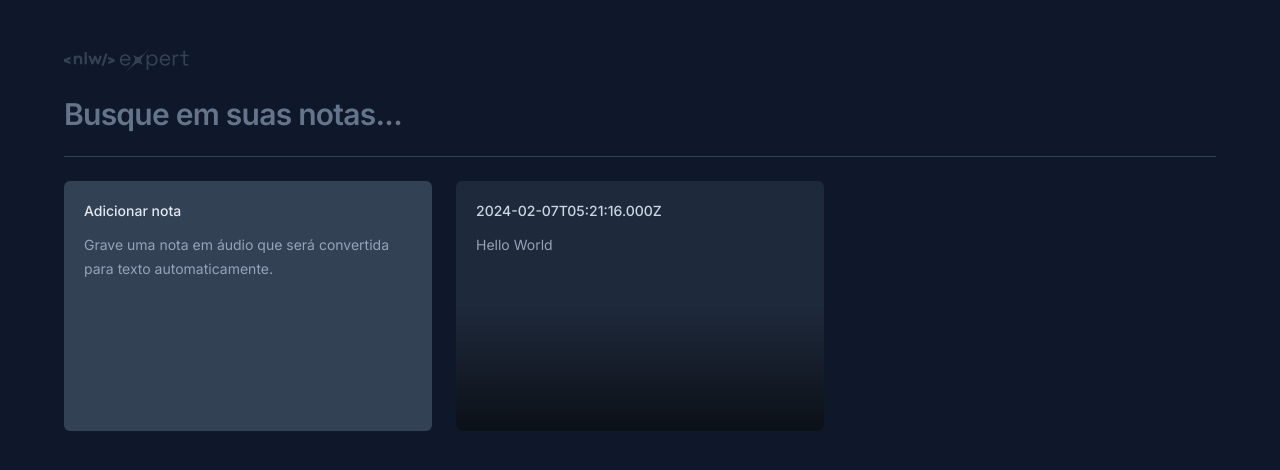
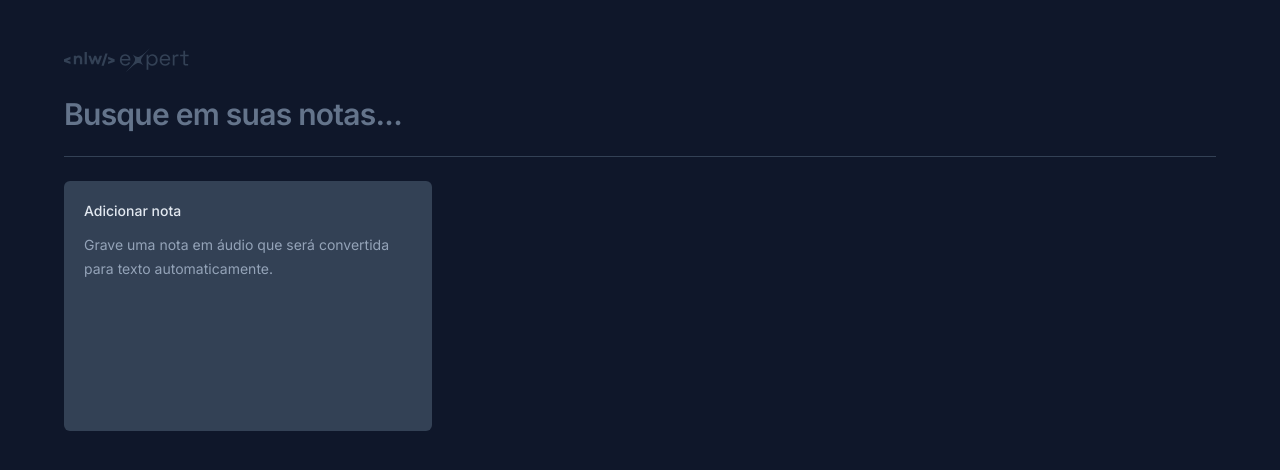
Before and after one commit to WilliamGrohe/willinotes, a React (Vite) app: page / in a window 1280 px wide. Shown: the top 470 px of the page. Built offline with nearby package versions, Linux system fonts and the light colour scheme.

Commit message:
Refatorar a exibição das notas controlando atraves do state

```diff
--- a/src/App.tsx
+++ b/src/App.tsx
@@ -1,8 +1,27 @@
+import { useState } from "react";
 import logo from "./assets/logo-nlw-expert.svg";
 import { NewNoteCard } from "./components/new-note-card";
 import { NoteCard } from "./components/note-card";
 
+interface Note {
+  id: string
+  date: Date
+  content: string
+}
+
 export function App() {
+  const [notes, setNotes] = useState<Note[]>([]);
+
+  function onNoteCreated(content: string){
+    const newNote = {
+      id: crypto.randomUUID(),
+      date: new Date(),
+      content
+    }
+
+    setNotes([newNote, ...notes]);
+  }
+
   return (
     <>
       <div className="mx-auto max-w-6xl my-12 space-y-6">
@@ -19,14 +38,11 @@
         <div className="h-px bg-slate-700" />
 
         <div className="grid grid-cols-3 gap-6 auto-rows-[250px]">
-          <NewNoteCard />
+          <NewNoteCard onNoteCreated={onNoteCreated} />
 
-          <NoteCard note={
-            {date:new Date(), content:"Hello World"}
-          }/>
-
-
-
+          {notes.map((note) => {
+            return <NoteCard key={note.id} note={note} />
+          })}
         </div>
       </div>
     </>
--- a/src/components/new-note-card.tsx
+++ b/src/components/new-note-card.tsx
@@ -3,7 +3,11 @@
 import { ChangeEvent, FormEvent, useState } from "react";
 import { toast } from "sonner";
 
-export function NewNoteCard() {
+interface NewNoteCardProps {
+  onNoteCreated: (content: string) => void;
+}
+
+  export function NewNoteCard({ onNoteCreated }: NewNoteCardProps) {
   const [shouldShowOnboarding, setShouldShowOnboarding] = useState(true);
   const [content, setContent] = useState('')
 
@@ -22,7 +26,7 @@
   function handleSaveNote(event: FormEvent) {
     event.preventDefault()
 
-    console.log(content)
+    onNoteCreated(content)
 
     toast.success('Nota criada com sucesso!')
   }
--- a/src/components/note-card.tsx
+++ b/src/components/note-card.tsx
@@ -1,7 +1,7 @@
 import * as Dialog from "@radix-ui/react-dialog";
 import { formatDistanceToNow } from "date-fns";
 import { ptBR } from "date-fns/locale";
-import { X } from "lucide-react"
+import { X } from "lucide-react";
 
 interface NoteCardProps {
   note: {
@@ -15,7 +15,10 @@
     <Dialog.Root>
       <Dialog.Trigger className="rounded-md text-left flex flex-col bg-slate-800 gap-3 p-5 overflow-hidden relative outline-none hover:ring-2 hover:ring-slate-600 focus-visible:ring-2 focus-visible:ring-lime-400">
         <span className="text-sm font-medium text-slate-300">
-          {props.note.date.toISOString()}
+          {formatDistanceToNow(props.note.date, {
+            locale: ptBR,
+            addSuffix: true,
+          })}
         </span>
         <p className="text-sm leading-6 text-slate-400">{props.note.content}</p>
 
@@ -27,7 +30,7 @@
         <Dialog.Overlay className="inset-0 fixed bg-black/60" />
         <Dialog.Content className="fixed overflow-hidden left-1/2 top-1/2 -translate-x-1/2 -translate-y-1/2 max-w-[640px] w-full h-[60vh] bg-slate-700 rounded-md flex flex-col outline-none">
           <Dialog.Close className="absolute right-0 top-0 bg-slate-800 p-1.5 text-slate-400 hover:text-slate-100">
-            <X className="size-5"/>
+            <X className="size-5" />
           </Dialog.Close>
 
           <div className="flex flex-1 flex-col gap-3 p-5">
@@ -46,7 +49,11 @@
             type="button"
             className="w-full bg-slate-800 py-4 text-center text-sm text-slate-300 outline-none font-medium group"
           >
-            Deseja <span className="text-red-400 group-hover:underline">apagar esta nota</span>?
+            Deseja{" "}
+            <span className="text-red-400 group-hover:underline">
+              apagar esta nota
+            </span>
+            ?
           </button>
         </Dialog.Content>
       </Dialog.Portal>
```
